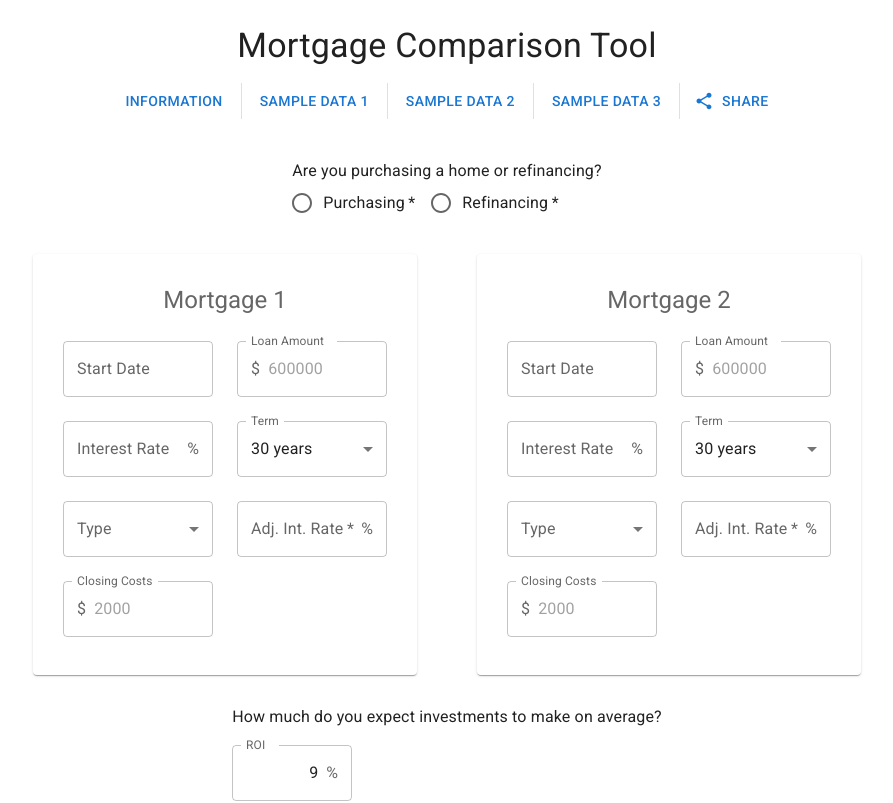
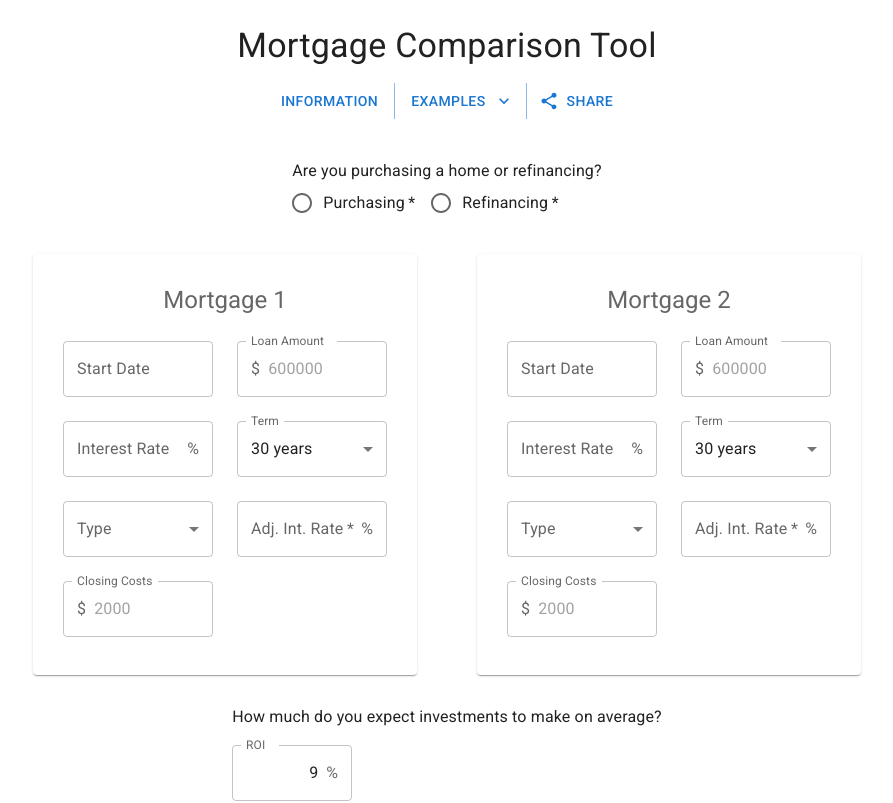
Before and after one commit to erich564/mortgage-comp-tool, a React (Create React App) app: page / in a window 1280 px wide. Shown: the top 803 px of the page, without its empty margins (193-1086 px from the left). Built offline with nearby package versions, Linux system fonts and the light colour scheme.

Commit message:
In Header replaced Stack with ButtonGroup

```diff
--- a/src/Header.js
+++ b/src/Header.js
@@ -1,5 +1,6 @@
+import KeyboardArrowDownIcon from '@mui/icons-material/KeyboardArrowDown';
 import ShareIcon from '@mui/icons-material/Share';
-import { Button, Divider, Stack } from '@mui/material';
+import { Button, ButtonGroup, Menu, MenuItem } from '@mui/material';
 import { useState } from 'react';
 import InfoDialog from './InfoDialog';
 import ShareDialog from './ShareDialog';
@@ -7,26 +8,47 @@ import ShareDialog from './ShareDialog';
 export default function Header({ state, handleSampleData }) {
   const [isInfoDialogOpen, setIsInfoDialogOpen] = useState(false);
   const [isShareDialogOpen, setIsShareDialogOpen] = useState(false);
+  const [menuAnchorEl, setMenuAnchorEl] = useState(null);
+  const handleMenuClose = () => setMenuAnchorEl(null);
+
+  const selectMenuItem = n => {
+    handleSampleData(n);
+    handleMenuClose();
+  };
+  const buttonStyle = { px: 2 };
 
   return (
     <>
-      <Stack
-        direction="row"
-        divider={<Divider orientation="vertical" flexItem />}
-        spacing={1.25}
-        justifyContent="center"
-      >
-        <Button onClick={() => setIsInfoDialogOpen(true)}>Information</Button>
-        <Button onClick={() => handleSampleData(0)}>Sample Data 1</Button>
-        <Button onClick={() => handleSampleData(1)}>Sample Data 2</Button>
-        <Button onClick={() => handleSampleData(2)}>Sample Data 3</Button>
+      <ButtonGroup variant="text" sx={{ justifyContent: 'center' }}>
+        <Button onClick={() => setIsInfoDialogOpen(true)} sx={buttonStyle}>
+          Information
+        </Button>
+        <Button
+          onClick={e => setMenuAnchorEl(e.currentTarget)}
+          endIcon={<KeyboardArrowDownIcon />}
+          sx={buttonStyle}
+        >
+          Examples
+        </Button>
         <Button
           onClick={() => setIsShareDialogOpen(true)}
           startIcon={<ShareIcon />}
+          sx={buttonStyle}
         >
           Share
         </Button>
-      </Stack>
+      </ButtonGroup>
+
+      <Menu
+        keepMounted
+        anchorEl={menuAnchorEl}
+        open={Boolean(menuAnchorEl)}
+        onClose={handleMenuClose}
+      >
+        <MenuItem onClick={() => selectMenuItem(0)}>Sample Data 1</MenuItem>
+        <MenuItem onClick={() => selectMenuItem(1)}>Sample Data 2</MenuItem>
+        <MenuItem onClick={() => selectMenuItem(2)}>Sample Data 3</MenuItem>
+      </Menu>
 
       <InfoDialog
         isInfoDialogOpen={isInfoDialogOpen}
```
